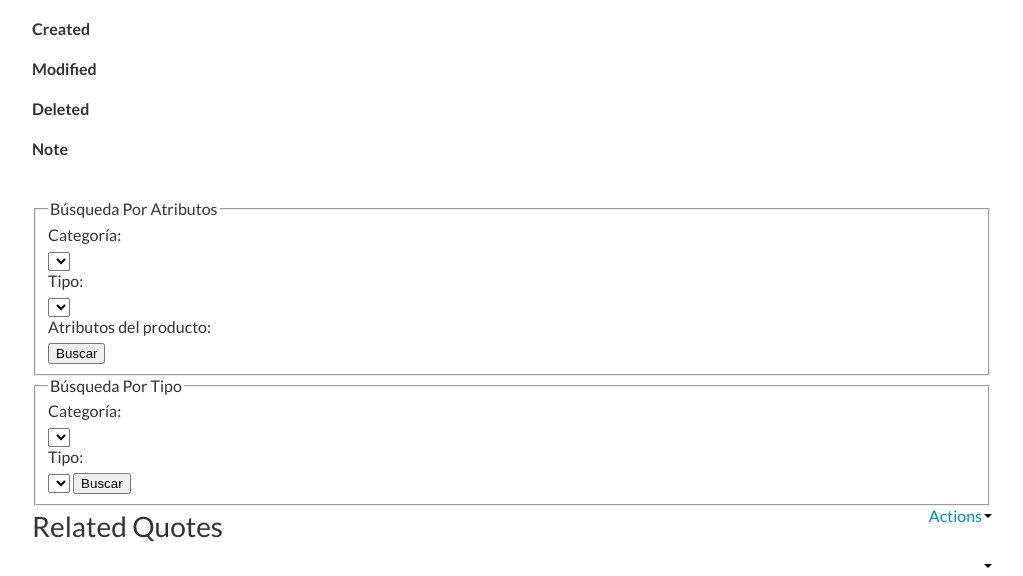
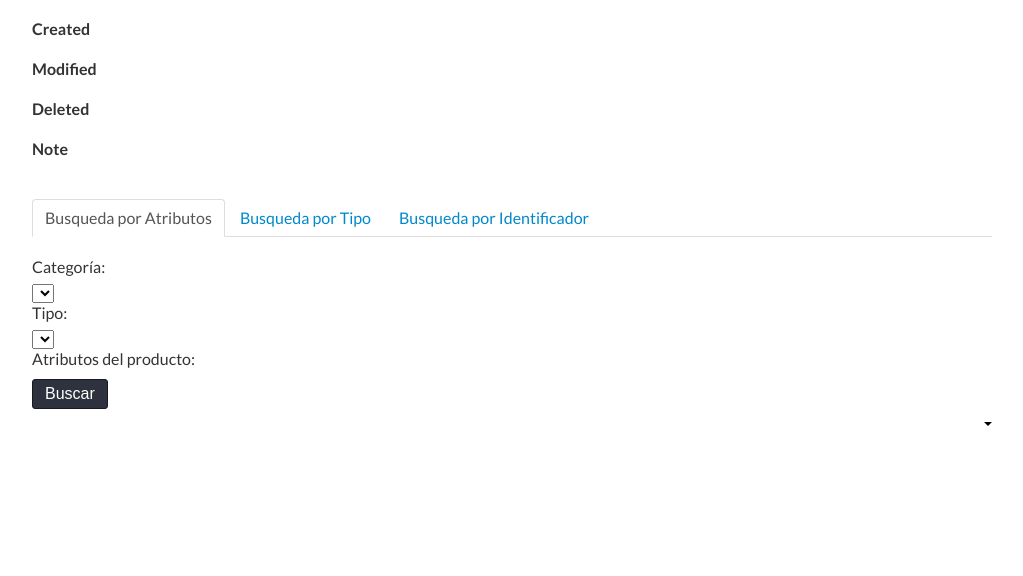
Before and after one commit to aliciacatalina/multiproveedores, a CakePHP app: the page made by app/View/Requests/view.ctp in a window 1280 px wide. Shown: the part 280-856 px from the top of the page, without its empty margins (128-1151 px from the left). After the commit the page ends 706 px from the top, so only its background shows below. Run offline with PHP 8.4 and a stand-in for CakePHP, Linux system fonts and the light colour scheme; the template is opened without the code that fills it, so the values that code supplies are empty; form fields are guessed from the names that the template uses; some libraries are stand-ins or nearby versions.

Commit message:
tabs styling for advanced search

```diff
--- a/app/View/Requests/view.ctp
+++ b/app/View/Requests/view.ctp
@@ -47,10 +47,16 @@
 </div>
 
 <!-- Búsqueda de proveedores mediante búsqueda de producto -->
+<ul class="nav nav-tabs" id="search-tabs">
+	<li class="active"><a href="#attributes">Busqueda por Atributos</a></li>
+	<li><a href="#type">Busqueda por Tipo</a></li>
+   	<li><a href="#id">Busqueda por Identificador</a></li>
+</ul>
 
+ <!-- Tabs for advanced search -->
+<div class="tab-content">
+    <div class="tab-pane active" id="attributes">
 <!-- 1: Búsqued por atributo -->
-<fieldset>
-	<legend> Búsqueda Por Atributos </legend>
 
 	<label>Categoría:</label>
 		<?php echo $this->Form->select('Categoría', $categories, array('id' => '1-category_id')); ?>
@@ -59,74 +65,35 @@
 
 	<label> <?php echo __('Atributos del producto:') ?> </label>
 	<div id="1-atributos"> </div>
-	<input type="submit" value="Buscar" onClick="search1()"/>
-</fieldset>
+	<input type="submit" value="Buscar" onClick="search1()" class="btn"/>
+</div>
 
-<!-- 2: Búsqueda por tipo -->
-<fieldset>
-	<legend> Búsqueda Por Tipo </legend>
+ <!-- 2: Búsqueda por tipo -->
+ <div class="tab-pane" id="type">
 
-	<label>Categoría:</label>
-		<?php echo $this->Form->select('Categoría', $categories, array('id' => '2-category_id')); ?>
-	<label>Tipo:</label>
-		<?php echo $this->Form->select('Tipo', $types, array('id' => '2-product_type_id', 'onchange' => 'type_changed()')); ?>
-	<input type="submit" value="Buscar" onClick="search2()"/>
-</fieldset>
+       <label>Categoría:</label>
+         <?php echo $this->Form->select('Categoría', $categories, array('id' => '2-category_id')); ?>
+       <label>Tipo:</label>
+         <?php echo $this->Form->select('Tipo', $types, array('id' => '2-product_type_id', 'onchange' => 'type_changed()')); ?>
+       <input type="submit" value="Buscar" onClick="search2()" class="btn"/>
 
+  </div>
 
-<div class="actions dropdown">
-	<a class="dropdown-toggle" data-toggle="dropdown" href="#"> <?php echo __('Actions'); ?><b class="caret bottom-up"></b></a>
-		<ul class="dropdown-menu bottom-up pull-right">
-			<li><?php echo $this->Html->link(__('Edit Request'), array('action' => 'edit', $request['Request']['id'])); ?> </li>
-			<li><?php echo $this->Form->postLink(__('Delete Request'), array('action' => 'delete', $request['Request']['id']), null, __('Are you sure you want to delete # %s?', $request['Request']['id'])); ?> </li>
-			<li><?php echo $this->Html->link(__('List Requests'), array('action' => 'index')); ?> </li>
-			<li><?php echo $this->Html->link(__('New Request'), array('action' => 'add')); ?> </li>
-			<li><?php echo $this->Html->link(__('List Categories'), array('controller' => 'categories', 'action' => 'index')); ?> </li>
-			<li><?php echo $this->Html->link(__('New Category'), array('controller' => 'categories', 'action' => 'add')); ?> </li>
-			<li><?php echo $this->Html->link(__('List Contents'), array('controller' => 'contents', 'action' => 'index')); ?> </li>
-			<li><?php echo $this->Html->link(__('New Content'), array('controller' => 'contents', 'action' => 'add')); ?> </li>
-			<li><?php echo $this->Html->link(__('List Users'), array('controller' => 'users', 'action' => 'index')); ?> </li>
-			<li><?php echo $this->Html->link(__('New User'), array('controller' => 'users', 'action' => 'add')); ?> </li>
-			<li><?php echo $this->Html->link(__('List Quotes'), array('controller' => 'quotes', 'action' => 'index')); ?> </li>
-			<li><?php echo $this->Html->link(__('New Quote'), array('controller' => 'quotes', 'action' => 'add')); ?> </li>
-		</ul>
+<!-- 3: Búsqueda por manufacturer_id -->
+<div class="tab-pane" id="id">
+    <label>Categoría:</label>
+     <?php echo $this->Form->select('Categoría', $categories, array('id' => '2-category_id')); ?>
+   <label>Tipo:</label>
+     <?php echo $this->Form->select('Tipo', $types, array('id' => '2-product_type_id', 'onchange' => 'type_changed()')); ?>
+   <input type="submit" value="Buscar" onClick="search2()" class="btn"/>
 </div>
-<div class="related">
-	<h3><?php echo __('Related Quotes'); ?></h3>
-	<?php if (!empty($request['Quote'])): ?>
-	<table>
-	<tr>
-		<th><?php echo __('Id'); ?></th>
-		<th><?php echo __('Request Id'); ?></th>
-		<th><?php echo __('Supplier Id'); ?></th>
-		<th><?php echo __('User Id'); ?></th>
-		<th><?php echo __('Result Id'); ?></th>
-		<th><?php echo __('Product Id'); ?></th>
-		<th><?php echo __('Created'); ?></th>
-		<th><?php echo __('Modified'); ?></th>
-		<th><?php echo __('Deleted'); ?></th>
-		<th class="actions"><?php echo __('Actions'); ?></th>
-	</tr>
-	<?php foreach ($request['Quote'] as $quote): ?>
-		<tr>
-			<td><?php echo $quote['id']; ?></td>
-			<td><?php echo $quote['request_id']; ?></td>
-			<td><?php echo $quote['supplier_id']; ?></td>
-			<td><?php echo $quote['user_id']; ?></td>
-			<td><?php echo $quote['result_id']; ?></td>
-			<td><?php echo $quote['product_id']; ?></td>
-			<td><?php echo $quote['created']; ?></td>
-			<td><?php echo $quote['modified']; ?></td>
-			<td><?php echo $quote['deleted']; ?></td>
-			<td class="actions">
-				<?php echo $this->Html->link(__('View'), array('controller' => 'quotes', 'action' => 'view', $quote['id'])); ?>
-				<?php echo $this->Html->link(__('Edit'), array('controller' => 'quotes', 'action' => 'edit', $quote['id'])); ?>
-				<?php echo $this->Form->postLink(__('Delete'), array('controller' => 'quotes', 'action' => 'delete', $quote['id']), null, __('Are you sure you want to delete # %s?', $quote['id'])); ?>
-			</td>
-		</tr>
-	<?php endforeach; ?>
-	</table>
-<?php endif; ?>
+  <script>
+     $('#search-tabs a').click(function (e) {
+       e.preventDefault();
+       $(this).tab('show');
+     })
+   </script>
+
 
 <div class="actions dropdown">
 	<a class="dropdown-toggle" data-toggle="dropdown" href="#"><b class="caret bottom-up"></b></a>
```
